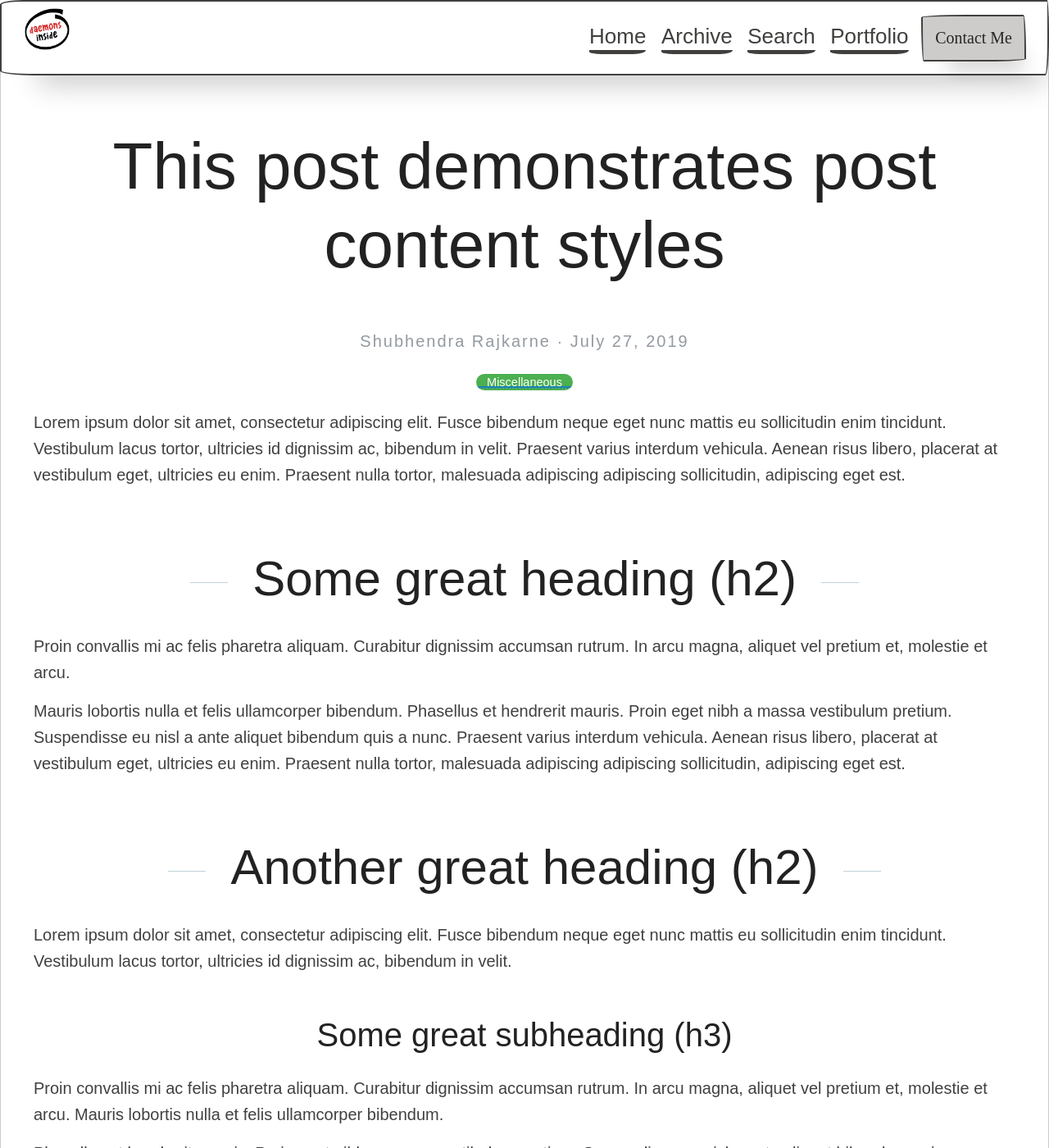
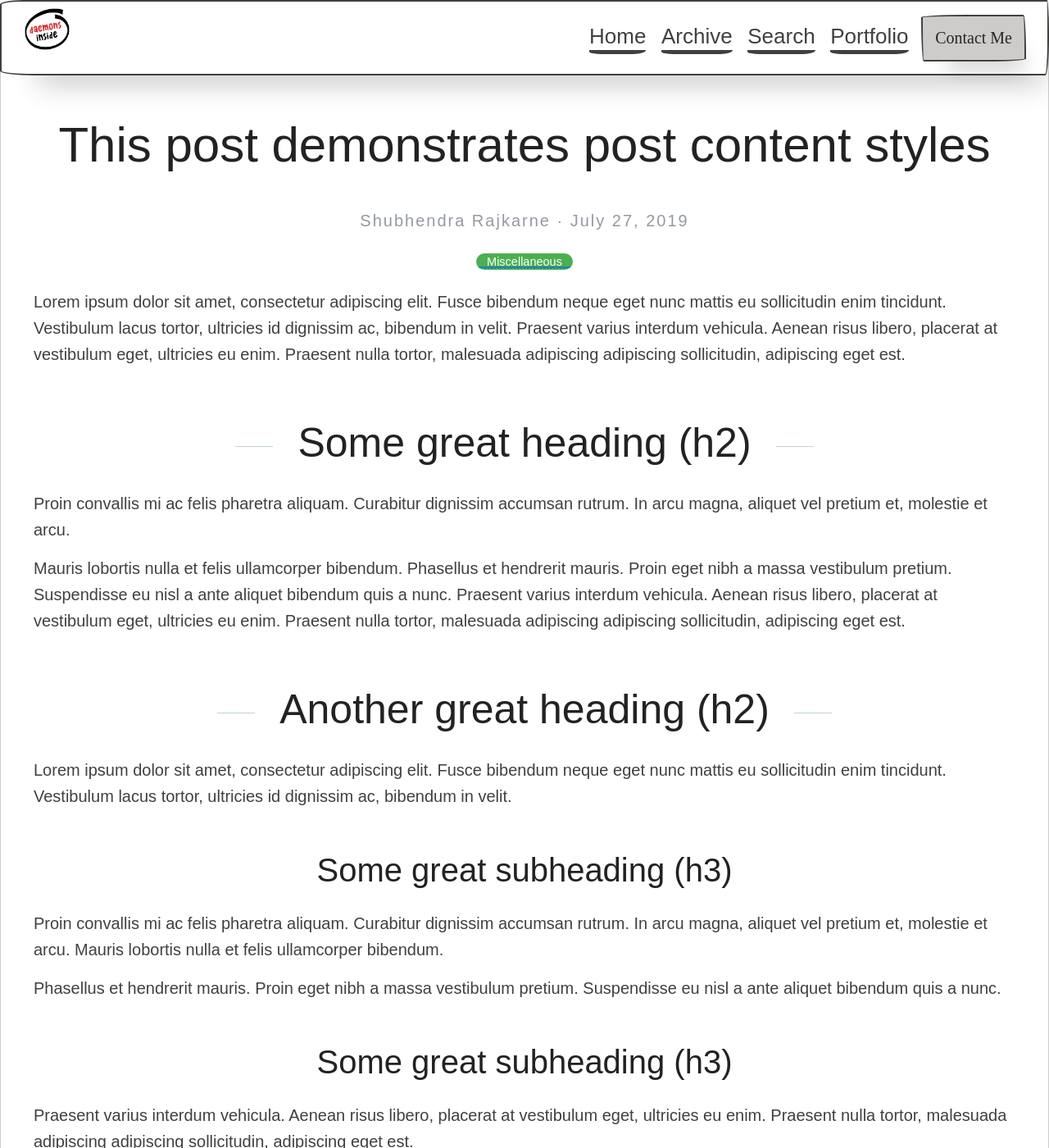
Before and after one commit to daemons-disciple/daemons-disciple.github.io, a Jekyll site: the page built from _posts/2019-7-27-this-post-demonstrates-post-content-styles.md, in a window 1280 px wide and 1400 px high. Shown: the whole window at 82% size. Built offline with Jekyll 4.4.1, drawn with Linux system fonts in a browser that asks for light colours; nearby versions of some CDN libraries; some web fonts are replaced; a script that is not in the unit is left out.

Commit message:
forced font-size

```diff
--- a/_layouts/post.html
+++ b/_layouts/post.html
@@ -29,6 +29,7 @@ layout: default
   </div>
 
   <hr>
+  <br>
 
   <!-- Author Card -->
   <div>
--- a/assets/style.scss
+++ b/assets/style.scss
@@ -50,14 +50,14 @@ h1, h2, h3, h4, h5, h6 {
 }
 
 h1 {
-  font-size: 3rem;
+  font-size: 3rem !important;
   a {
     color: inherit;
   }
 }
 
 h2 {
-  font-size: 2.5rem;
+  font-size: 2.5rem !important;
 }
 
 @media (min-width: 769px){
@@ -73,11 +73,11 @@ h2 {
 }
 
 h3 {
-  font-size: 2rem;
+  font-size: 2rem !important;
 }
 
 h4 {
-  font-size: 1.5rem;
+  font-size: 1.75rem !important;
   color: #222;
 }
 
```
